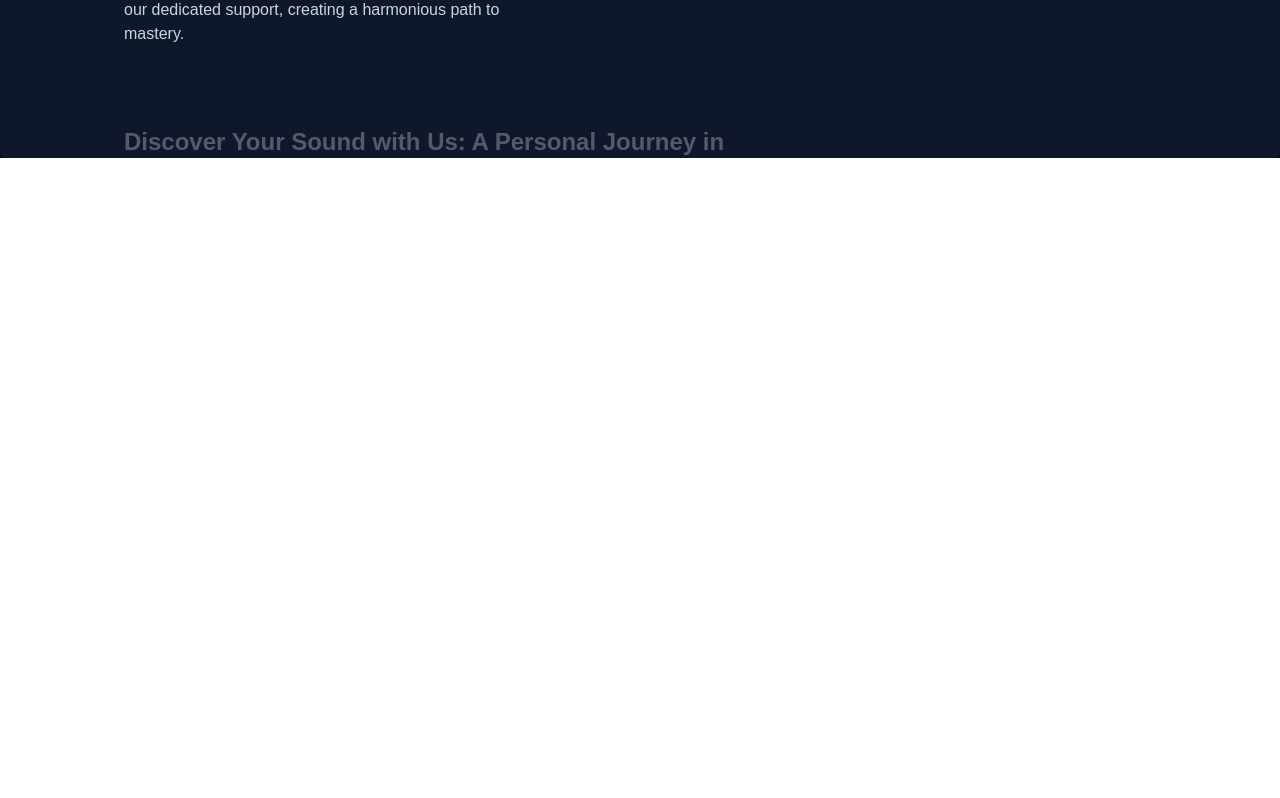
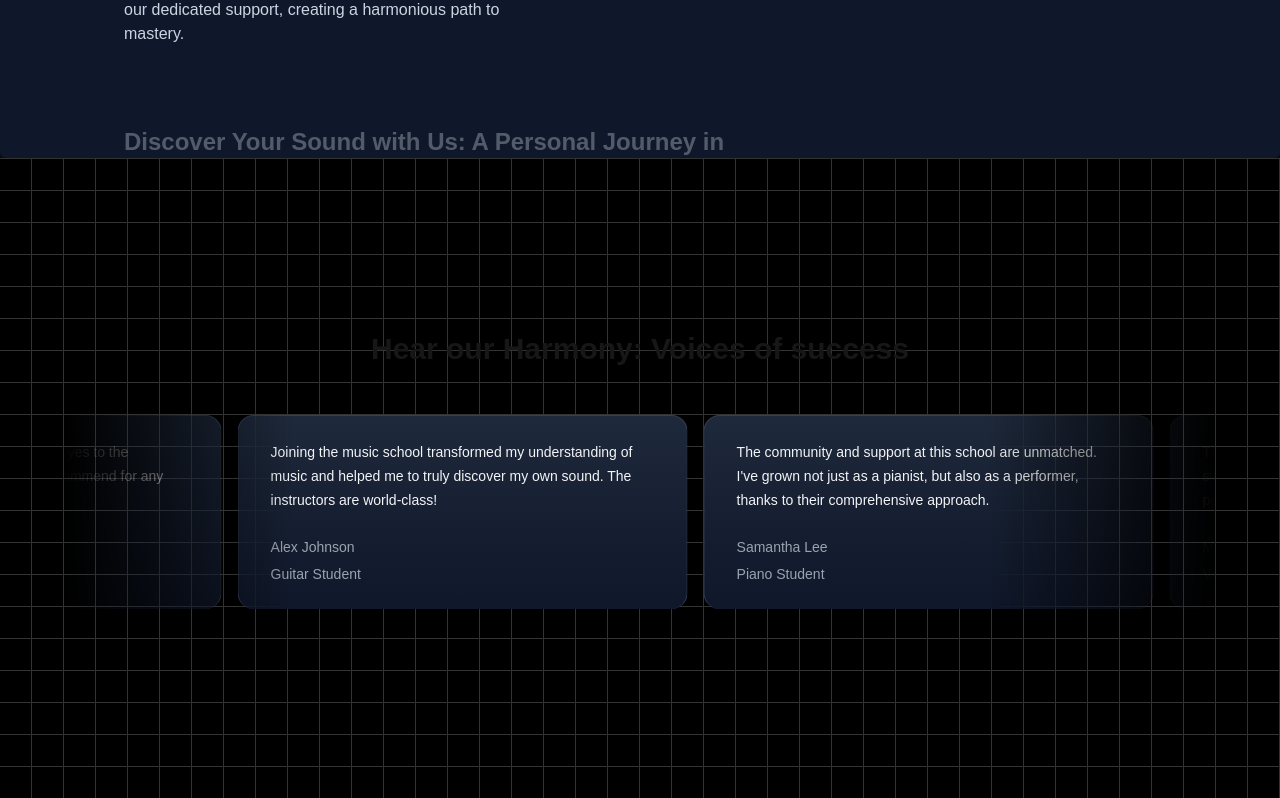
Before and after one commit to Tejas-pr/music-academy, a Next.js app: page / in a window 1280 px wide. Shown: the part 1750-2548 px from the top of the page. Before the commit the page ends 1908 px from the top, so only its background shows below. Built offline with nearby package versions, Linux system fonts and the light colour scheme.

Commit message:
Testimonials section

```diff
--- a/package.json
+++ b/package.json
@@ -11,6 +11,7 @@
   "dependencies": {
     "clsx": "^2.1.1",
     "framer-motion": "^11.11.11",
+    "mini-svg-data-uri": "^1.4.4",
     "next": "15.0.2",
     "react": "19.0.0-rc-02c0e824-20241028",
     "react-dom": "19.0.0-rc-02c0e824-20241028",
--- a/src/app/page.tsx
+++ b/src/app/page.tsx
@@ -1,5 +1,6 @@
 import FeaturedCourses from "@/components/FeaturedCourses";
 import HeroSection from "@/components/HeroSection";
+import MusicSchoolTestimonials from "@/components/TestimonialCards";
 import WhyChooseUs from "@/components/WhyChooseUs";
 
 export default function Home() {
@@ -8,7 +9,8 @@
       <main className="min-h-screen bg-black/[0.96] antialiased bg-grid-white/[0.02]">
         <HeroSection />
         <FeaturedCourses />
-        < WhyChooseUs />
+        <WhyChooseUs />
+        <MusicSchoolTestimonials />
       </main>
     </>
   );
--- /dev/null
+++ b/src/components/TestimonialCards.tsx
@@ -0,0 +1,56 @@
+"use client";
+import { InfiniteMovingCards } from "./ui/infinite-moving-cards";
+
+const musicSchoolTestimonials = [
+  {
+    quote:
+      "Joining the music school transformed my understanding of music and helped me to truly discover my own sound. The instructors are world-class!",
+    name: "Alex Johnson",
+    title: "Guitar Student",
+  },
+  {
+    quote:
+      "The community and support at this school are unmatched. I've grown not just as a pianist, but also as a performer, thanks to their comprehensive approach.",
+    name: "Samantha Lee",
+    title: "Piano Student",
+  },
+  {
+    quote:
+      "This school offered me the tools and confidence to take my singing to the next level. I'm endlessly grateful for the personalized coaching.",
+    name: "Michael Chen",
+    title: "Vocal Student",
+  },
+  {
+    quote:
+      "As a violinist, finding the right mentor can be challenging, but this school matched me with a teacher who truly understands my goals and challenges.",
+    name: "Emily Taylor",
+    title: "Violin Student",
+  },
+  {
+    quote:
+      "The production courses here opened my eyes to the intricacies of music production. Highly recommend for any aspiring producers!",
+    name: "Chris Morales",
+    title: "Music Production Student",
+  },
+];
+
+function MusicSchoolTestimonials() {
+  return (
+    <div className="h-[40rem] w-full dark:bg-black dark:bg-grid-white/[0.2] relative flex flex-col items-center justify-center overflow-hidden">
+      <h2 className="text-3xl font-bold text-center mb-8 z-10">
+        Hear our Harmony: Voices of success
+      </h2>
+      <div className="flex justify-center w-full overflow-hidden px-4 sm:px-6 lg:px-8">
+        <div className="w-full max-w-6xl">
+          <InfiniteMovingCards
+            items={musicSchoolTestimonials}
+            direction="right"
+            speed="slow"
+          />
+        </div>
+      </div>
+    </div>
+  );
+}
+
+export default MusicSchoolTestimonials;
--- /dev/null
+++ b/src/components/ui/infinite-moving-cards.tsx
@@ -0,0 +1,121 @@
+"use client";
+
+import { cn } from "@/utils/cn";
+import React, { useEffect, useState } from "react";
+
+export const InfiniteMovingCards = ({
+  items,
+  direction = "left",
+  speed = "fast",
+  pauseOnHover = true,
+  className,
+}: {
+  items: {
+    quote: string;
+    name: string;
+    title: string;
+  }[];
+  direction?: "left" | "right";
+  speed?: "fast" | "normal" | "slow";
+  pauseOnHover?: boolean;
+  className?: string;
+}) => {
+  const containerRef = React.useRef<HTMLDivElement>(null);
+  const scrollerRef = React.useRef<HTMLUListElement>(null);
+
+  useEffect(() => {
+    addAnimation();
+  }, []);
+  const [start, setStart] = useState(false);
+  function addAnimation() {
+    if (containerRef.current && scrollerRef.current) {
+      const scrollerContent = Array.from(scrollerRef.current.children);
+
+      scrollerContent.forEach((item) => {
+        const duplicatedItem = item.cloneNode(true);
+        if (scrollerRef.current) {
+          scrollerRef.current.appendChild(duplicatedItem);
+        }
+      });
+
+      getDirection();
+      getSpeed();
+      setStart(true);
+    }
+  }
+  const getDirection = () => {
+    if (containerRef.current) {
+      if (direction === "left") {
+        containerRef.current.style.setProperty(
+          "--animation-direction",
+          "forwards"
+        );
+      } else {
+        containerRef.current.style.setProperty(
+          "--animation-direction",
+          "reverse"
+        );
+      }
+    }
+  };
+  const getSpeed = () => {
+    if (containerRef.current) {
+      if (speed === "fast") {
+        containerRef.current.style.setProperty("--animation-duration", "20s");
+      } else if (speed === "normal") {
+        containerRef.current.style.setProperty("--animation-duration", "40s");
+      } else {
+        containerRef.current.style.setProperty("--animation-duration", "80s");
+      }
+    }
+  };
+  return (
+    <div
+      ref={containerRef}
+      className={cn(
+        "scroller relative z-20  max-w-7xl overflow-hidden  [mask-image:linear-gradient(to_right,transparent,white_20%,white_80%,transparent)]",
+        className
+      )}
+    >
+      <ul
+        ref={scrollerRef}
+        className={cn(
+          " flex min-w-full shrink-0 gap-4 py-4 w-max flex-nowrap",
+          start && "animate-scroll ",
+          pauseOnHover && "hover:[animation-play-state:paused]"
+        )}
+      >
+        {items.map((item, idx) => (
+          <li
+            className="w-[350px] max-w-full relative rounded-2xl border border-b-0 flex-shrink-0 border-slate-700 px-8 py-6 md:w-[450px]"
+            style={{
+              background:
+                "linear-gradient(180deg, var(--slate-800), var(--slate-900)",
+            }}
+            key={item.name}
+          >
+            <blockquote>
+              <div
+                aria-hidden="true"
+                className="user-select-none -z-1 pointer-events-none absolute -left-0.5 -top-0.5 h-[calc(100%_+_4px)] w-[calc(100%_+_4px)]"
+              ></div>
+              <span className=" relative z-20 text-sm leading-[1.6] text-gray-100 font-normal">
+                {item.quote}
+              </span>
+              <div className="relative z-20 mt-6 flex flex-row items-center">
+                <span className="flex flex-col gap-1">
+                  <span className=" text-sm leading-[1.6] text-gray-400 font-normal">
+                    {item.name}
+                  </span>
+                  <span className=" text-sm leading-[1.6] text-gray-400 font-normal">
+                    {item.title}
+                  </span>
+                </span>
+              </div>
+            </blockquote>
+          </li>
+        ))}
+      </ul>
+    </div>
+  );
+};
--- /dev/null
+++ b/src/utils/cn.ts
@@ -0,0 +1,6 @@
+import { ClassValue, clsx } from "clsx";
+import { twMerge } from "tailwind-merge";
+
+export function cn(...inputs: ClassValue[]) {
+  return twMerge(clsx(inputs));
+}
--- a/tailwind.config.ts
+++ b/tailwind.config.ts
@@ -1,10 +1,11 @@
 import type { Config } from "tailwindcss";
 
-// const svgToDataUri = require("mini-svg-data-uri");
+const svgToDataUri = require("mini-svg-data-uri");
 const colors = require("tailwindcss/colors");
 const {
   default: flattenColorPalette,
-} = require("tailwindcss/lib/util/flattenColorPalette")
+} = require("tailwindcss/lib/util/flattenColorPalette");
+
 function addVariablesForColors({ addBase, theme }: any) {
   const allColors = flattenColorPalette(theme('colors'));
   const newVars = Object.fromEntries(
@@ -16,36 +17,61 @@
   });
 }
 
+function addSvgPatterns({ matchUtilities, theme }: any) {
+  matchUtilities(
+    {
+      'bg-grid': (value: any) => ({
+        backgroundImage: `url("${svgToDataUri(
+          `<svg xmlns="http://www.w3.org/2000/svg" viewBox="0 0 32 32" width="32" height="32" fill="none" stroke="${value}"><path d="M0 .5H31.5V32"/></svg>`
+        )}")`,
+      }),
+      'bg-grid-small': (value: any) => ({
+        backgroundImage: `url("${svgToDataUri(
+          `<svg xmlns="http://www.w3.org/2000/svg" viewBox="0 0 32 32" width="8" height="8" fill="none" stroke="${value}"><path d="M0 .5H31.5V32"/></svg>`
+        )}")`,
+      }),
+      'bg-dot': (value: any) => ({
+        backgroundImage: `url("${svgToDataUri(
+          `<svg xmlns="http://www.w3.org/2000/svg" viewBox="0 0 32 32" width="16" height="16" fill="none"><circle fill="${value}" id="pattern-circle" cx="10" cy="10" r="1.6257413380501518"></circle></svg>`
+        )}")`,
+      }),
+    },
+    { values: flattenColorPalette(theme('backgroundColor')), type: 'color' }
+  );
+}
+
+
 const config: Config = {
   content: [
     "./src/pages/**/*.{js,ts,jsx,tsx,mdx}",
     "./src/components/**/*.{js,ts,jsx,tsx,mdx}",
     "./src/app/**/*.{js,ts,jsx,tsx,mdx}",
   ],
-  darkMode:"class",
+  darkMode: 'class',
   theme: {
     extend: {
-      animation: {
+      animation:{
         spotlight: "spotlight 2s ease .75s 1 forwards",
+        scroll: "scroll var(--animation-duration, 40s) var(--animation-direction, forwards) linear infinite"
       },
-      colors: {
-        background: "var(--background)",
-        foreground: "var(--foreground)",
+      backgroundImage: {
+        "gradient-radial": "radial-gradient(var(--tw-gradient-stops))",
+        "gradient-conic":
+          "conic-gradient(from 180deg at 50% 50%, var(--tw-gradient-stops))",
       },
-      keyframes: {
+      keyframes:{
         spotlight: {
-          "0%": {
-            opacity: '0',
-            transform: "translate(-72%, -62%) scale(0.5)",
-          },
-          "100%": {
-            opacity: '1',
-            transform: "translate(-50%,-40%) scale(1)",
+          '0%': { opacity: '0', transform: 'translate(-72%, -62%) scale(0.5)' },
+          '100%': { opacity: '1', transform: 'translate(-50%,-40%) scale(1)' },
+        },
+        scroll: {
+          to: {
+            transform: "translate(calc(-50% - 0.5rem))",
           },
         },
-      },
+      }
     },
   },
-  plugins: [addVariablesForColors],
+  plugins: [addVariablesForColors, addSvgPatterns],
 };
 export default config;
```
Also changed, not shown: 1 other file (tests, documents, lock files or other folders).
